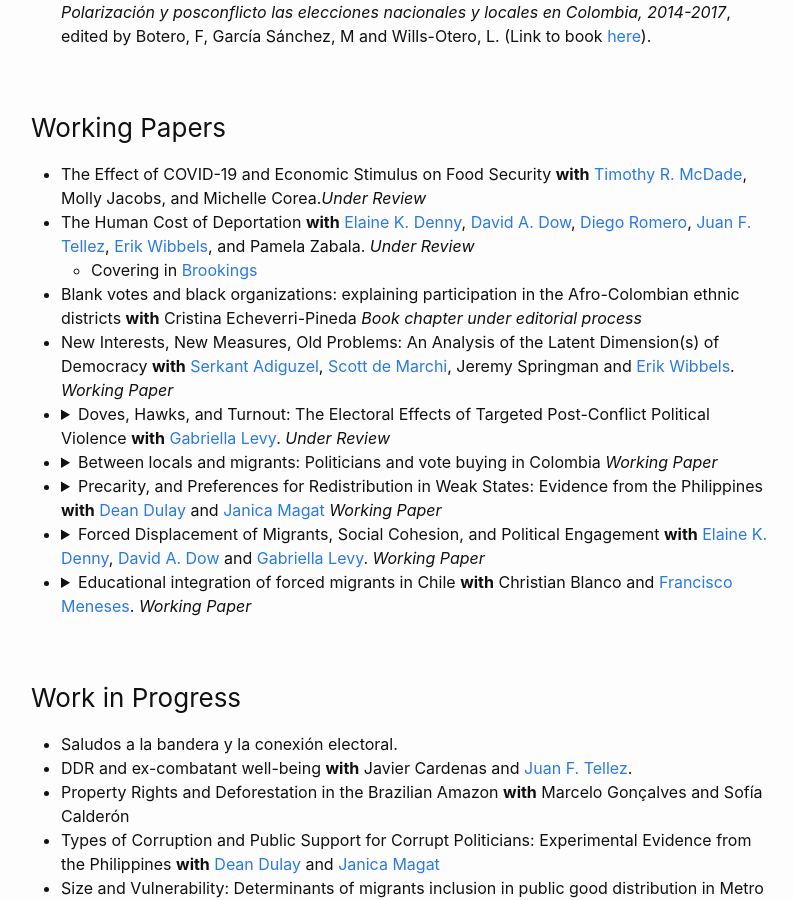
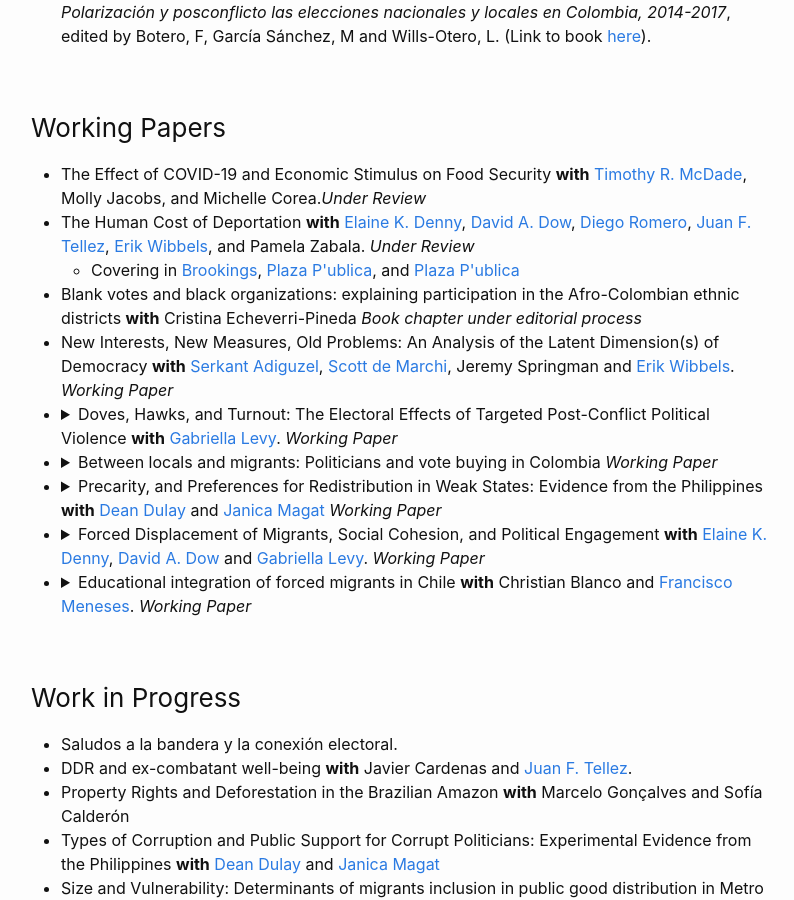
Before and after one commit to MateoVillamizarChaparro/MateoVillamizarChaparro.github.io, a Jekyll site: the page built from publications.md, in a window 1280 px wide and 900 px high, scrolled down 389 px. Shown: the whole window, without its empty margins (239-1033 px from the left). Built offline with Jekyll 4.4.1, drawn with Linux system fonts in a browser that asks for light colours; our own code applies the rules of GitHub Pages for plain Markdown files.

Commit message:
Update publications.md

```diff
--- a/publications.md
+++ b/publications.md
@@ -12,11 +12,11 @@ title: Research
 
   - The Effect of COVID-19 and Economic Stimulus on Food Security **with** [Timothy R. McDade](https://trmcdade.github.io/),  Molly Jacobs, and Michelle Corea.*Under Review*
   - The Human Cost of Deportation **with** [Elaine K. Denny](https://faculty.ucmerced.edu/edenny/), [David A. Dow](https://sites.google.com/view/davidadow/home), [Diego Romero](https://diego-romero.com/), [Juan F. Tellez](https://juanftellez.com/), [Erik Wibbels](https://sites.duke.edu/wibbels/), and Pamela Zabala. *Under Review*
-    - Covering in [Brookings](https://www.brookings.edu/blog/future-development/2021/04/02/4-things-the-biden-administration-should-pay-attention-to-with-the-border-crisis/)
+    - Covering in [Brookings](https://www.brookings.edu/blog/future-development/2021/04/02/4-things-the-biden-administration-should-pay-attention-to-with-the-border-crisis/), [Plaza P\'ublica](https://www.plazapublica.com.gt/content/deportados-en-guatemala-solo-hay-carencias-por-eso-quieren-volver), and [Plaza P\'ublica](https://www.plazapublica.com.gt/content/encuesta-deportados-solo-quieren-volver-huir-del-pais)
   - Blank votes and black organizations: explaining participation in the Afro-Colombian ethnic districts **with** Cristina Echeverri-Pineda *Book chapter under editorial process*
   - New Interests, New Measures, Old Problems: An Analysis of the Latent Dimension(s) of Democracy **with** [Serkant Adiguzel](http://serkantadiguzel.com/), [Scott de Marchi](http://sdemarchi.weebly.com/), Jeremy Springman and [Erik Wibbels](https://sites.duke.edu/wibbels/). *Working Paper*
   - {::options parse_block_html="true" /}
-    <details><summary markdown="span">Doves, Hawks, and Turnout: The Electoral Effects of Targeted Post-Conflict Political Violence **with** [Gabriella Levy](https://gabriellalevy.net/). *Under Review*</summary>
+    <details><summary markdown="span">Doves, Hawks, and Turnout: The Electoral Effects of Targeted Post-Conflict Political Violence **with** [Gabriella Levy](https://gabriellalevy.net/). *Working Paper*</summary>
     <p> <sub>
     *Abstract:* What are the effects of violence against civic leaders and ex-combatants on electoral outcomes in unstable contexts emerging from conflict? Such individuals have been targeted in a range of countries, including Colombia and Afghanistan. Yet, existing research on wartime and electoral violence has rarely explored the killings of these non-combatants, who are neither regular people nor powerful politicians. Thus, we examine the relationship between 1) the deaths of social leaders and demobilized ex-combatants in Colombia following the 2016 peace agreement and 2) Colombian political participation and vote choice in 2018 and 2019 elections. Methodologically, we use a series of municipal level estimations followed by individual level regressions using DANE survey data from the Colombian government. Our results indicate that social leader and ex-combatant assassinations each reduce political engagement as well as support for the hawkish candidate. We also provide suggestive evidence that the assassinations not only reduce citizens' perceptions of their personal security but also increase their belief in the value of violence and depress their satisfaction with the state of democracy in their country. These results suggest that, through their impact on electoral participation, vote choice, and public attitudes, the assassinations may have countervailing effects on national stability.
     </sub> </p>
```
